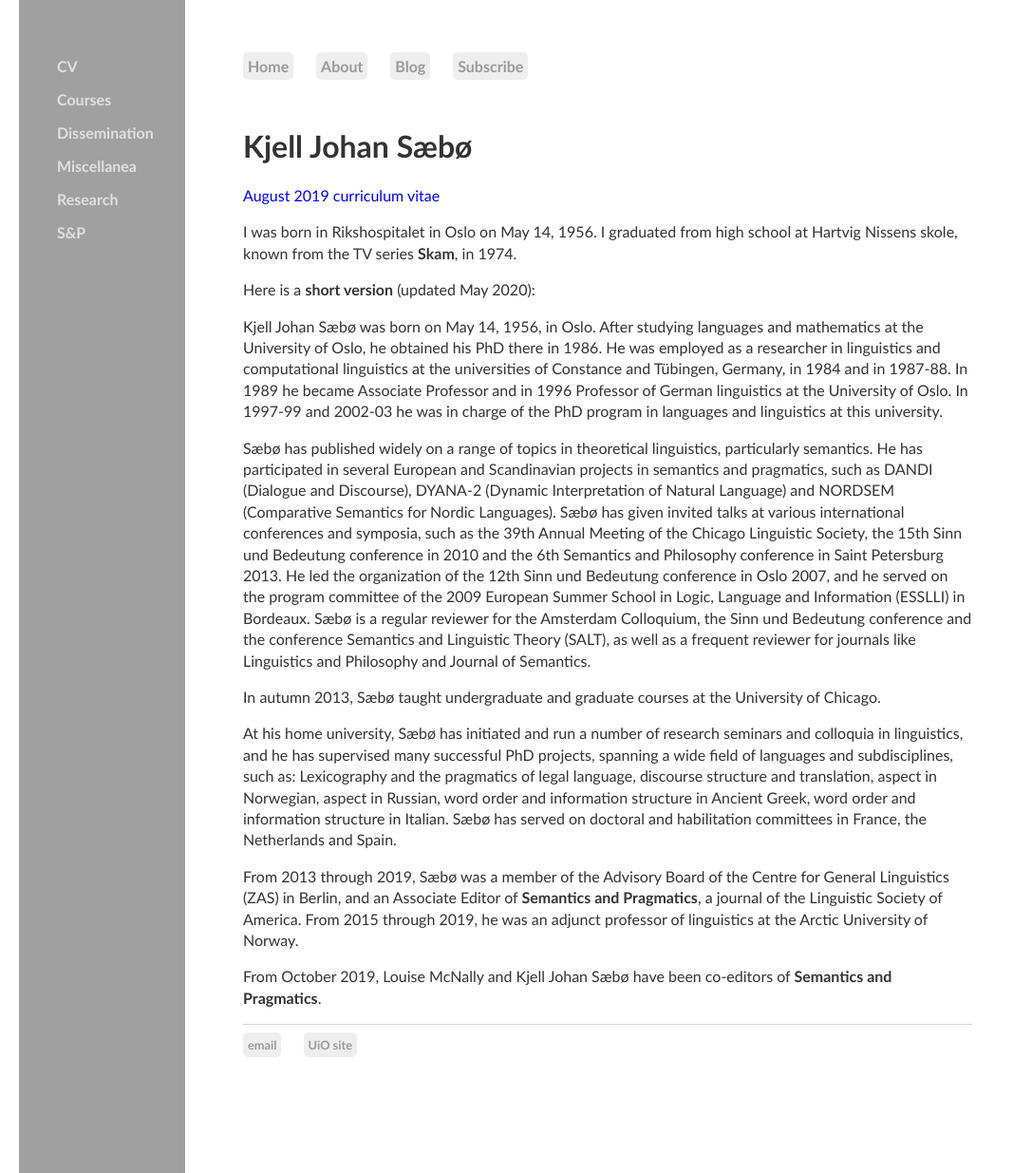
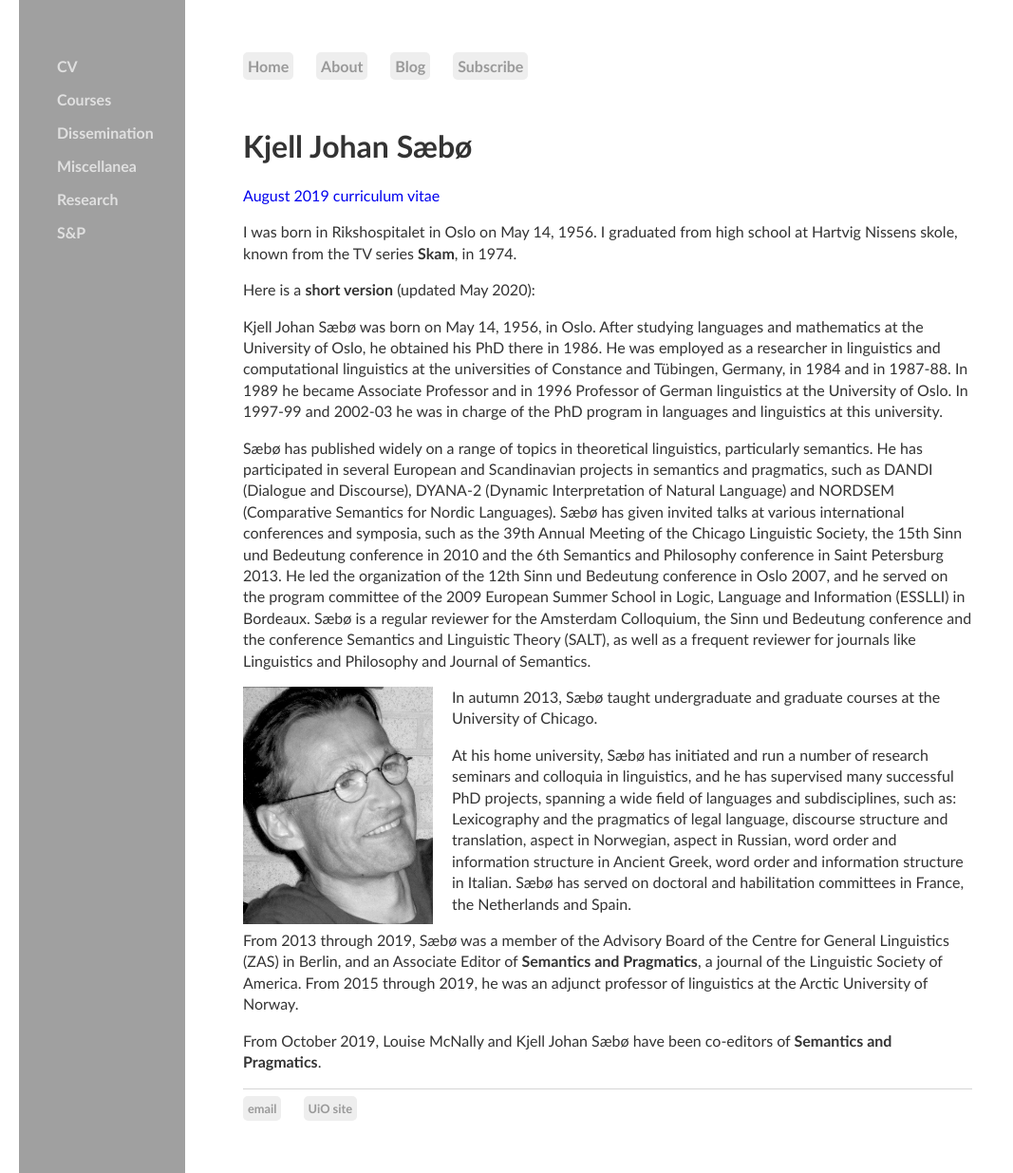
Before and after one commit to kjelljs/kjelljs.github.io, a Jekyll site: the page built from cv/index.html, in a window 1280 px wide and 1235 px high. Shown: the whole window at 95% size, without its empty margins (0-1067 px from the left). Built offline with Jekyll 4.4.1, drawn with Linux system fonts in a browser that asks for light colours.

Commit message:
Update index.html

```diff
--- a/cv/index.html
+++ b/cv/index.html
@@ -12,7 +12,7 @@ at the University of Oslo, he obtained his PhD there in 1986. He was employed as
 <p>Sæbø has published widely on a range of topics in theoretical linguistics, particularly semantics.
 He has participated in several European and Scandinavian projects in semantics and pragmatics, such as DANDI (Dialogue and Discourse), DYANA-2 (Dynamic Interpretation of Natural Language) and NORDSEM (Comparative Semantics for Nordic Languages).
 Sæbø has given invited talks at various international conferences and symposia, such as the 39th Annual Meeting of the Chicago Linguistic Society, the 15th Sinn und Bedeutung conference in 2010 and the 6th Semantics and Philosophy conference in Saint Petersburg 2013. He led the organization of the 12th Sinn und Bedeutung conference in Oslo 2007, and he served on the program committee of the 2009 European Summer School in Logic, Language and Information (ESSLLI) in Bordeaux. Sæbø is a regular reviewer for the Amsterdam Colloquium, the Sinn und Bedeutung conference and the conference Semantics and Linguistic Theory (SALT), as well as a frequent reviewer for journals like Linguistics and Philosophy and Journal of Semantics.</p>
-	<p>In autumn 2013, Sæbø taught undergraduate and graduate courses at the University of Chicago.</p>
+	<div style="float:left;"><img style="height:250px;" src="/pics/Saeboe4G.jpg">&nbsp; &nbsp; &nbsp; </div><p>In autumn 2013, Sæbø taught undergraduate and graduate courses at the University of Chicago.</p>
 <p>At his home university, Sæbø has initiated and run a number of research seminars and colloquia in linguistics, and he has supervised many successful PhD projects, spanning a wide field of languages and subdisciplines, such as: Lexicography and the pragmatics of legal language, discourse structure and translation, aspect in Norwegian, aspect in Russian, word order and information structure in Ancient Greek, word order and information structure in Italian. Sæbø has served on doctoral and habilitation committees in France, the Netherlands and Spain.</p>
 <p>From 2013 through 2019, Sæbø was a member of the Advisory Board of the Centre for General Linguistics (ZAS) in Berlin, and an Associate Editor of <b>Semantics and Pragmatics</b>, a journal of the Linguistic Society of America. From 2015 through 2019, he was an adjunct professor of linguistics at the Arctic University of Norway.
 </p>
```
